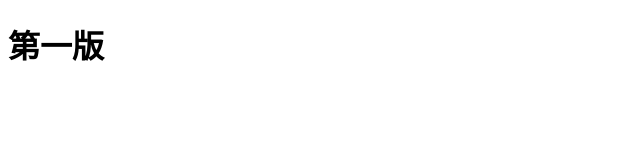
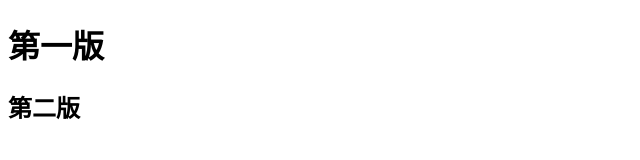
Before and after one commit to dtgx0526/bk2004, a plain HTML site: page index.html in a window 1280 px wide. Shown: the whole page, without its empty margins (0-640 px from the left). Drawn offline with Linux system fonts and the light colour scheme.

Commit message:
第二版

```diff
--- a/index.html
+++ b/index.html
@@ -7,5 +7,7 @@
 </head>
 <body>
     <h1>第一版</h1>
+
+    <h2>第二版</h2>
 </body>
 </html>
```
